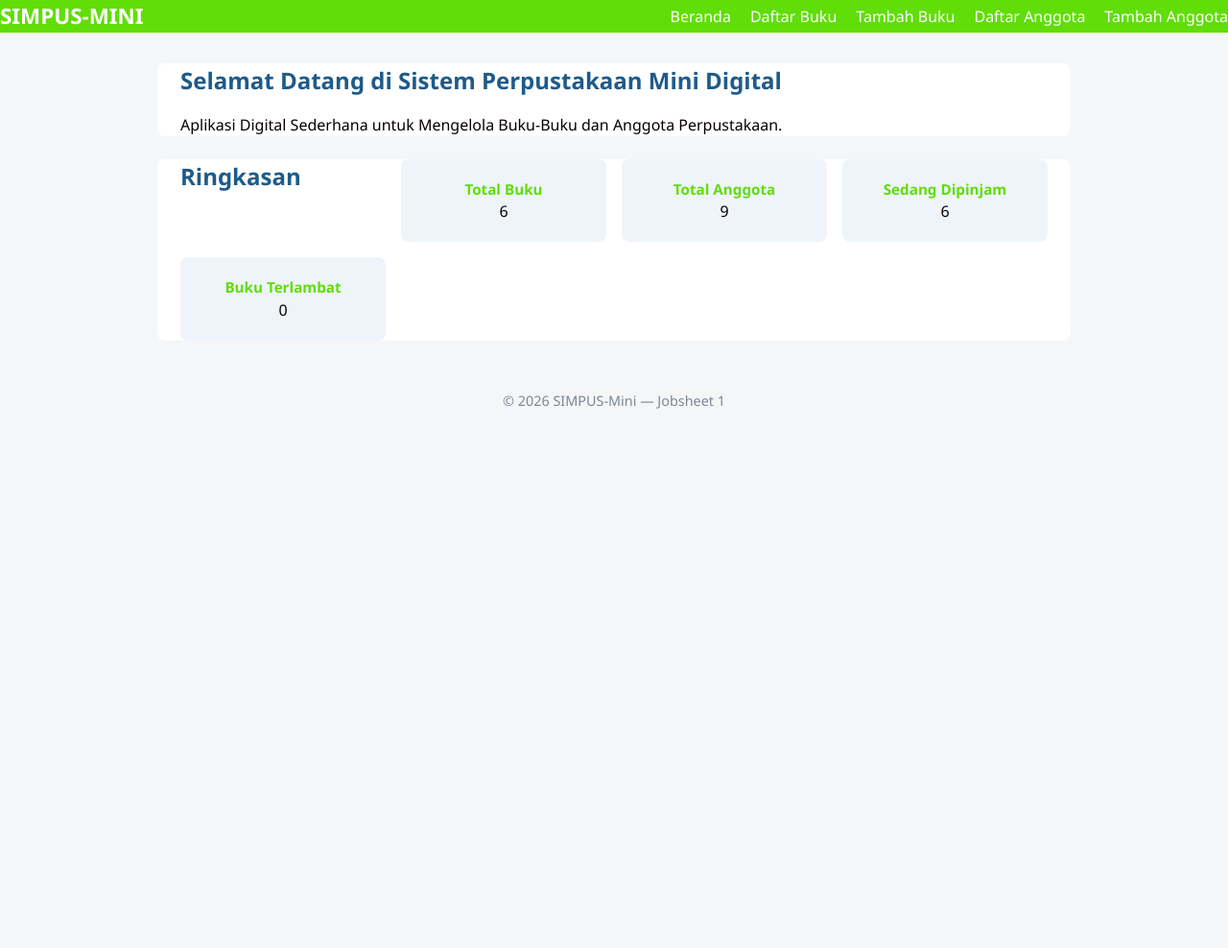
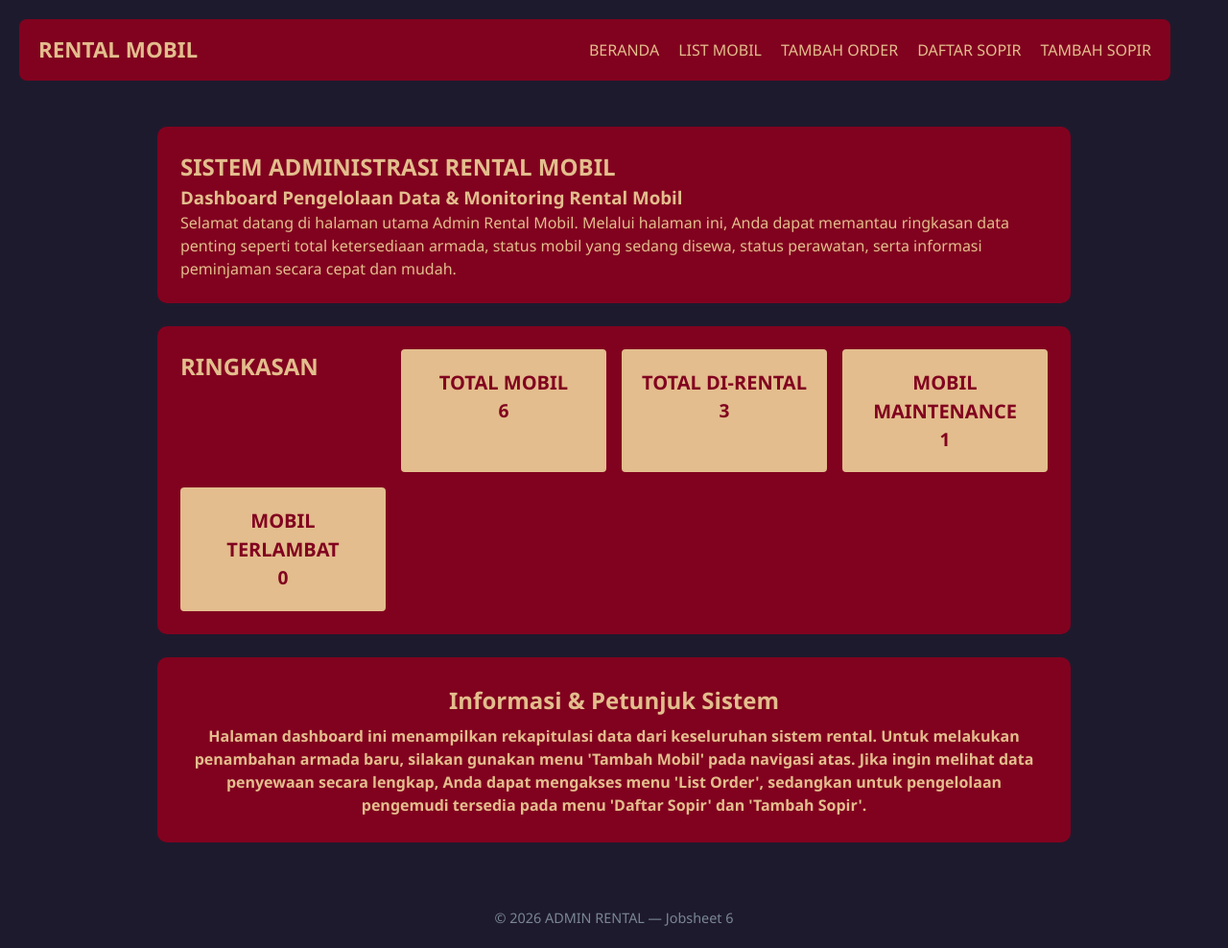
Before and after one commit to Naufal-farhan/D-P-Web, a PHP site: page /Jobsheet-06/index.html in a window 1280 px wide. Shown: the whole page at 96% size. Before the commit the page ends 426 px from the top, so only its background shows below. Run offline with PHP 8.4, Linux system fonts and the light colour scheme.

Commit message:
modifikasi content

```diff
--- a/Jobsheet/Jobsheet-06/assets/css/style.css
+++ b/Jobsheet/Jobsheet-06/assets/css/style.css
@@ -7,18 +7,29 @@
 
 body {
     font-family: "Segoe UI", Arial, Helvetica, sans-serif;
-    color: #070000;
-    background-color: #f5f6f8;
+    color: #e3bd8d;
+    background-color: #1e1a2d;
     line-height: 1.5;
 }
+
 header {
-    background-color:#61dd08 ;
-    color: #fff;
-    padding: 1rem, 1.5rem;
+background-color: #81021f;
+    color: #e3bd8d;
+
+    /* Tambahkan max-width agar lebarnya sama dengan kotak konten di bawah */
+    max-width: 1200px; /* Sesuaikan dengan lebar kotak konten di bawah Anda */
+
+    /* Berikan jarak atas-bawah (misal 15px) dan 'auto' di kiri-kanan agar di tengah */
+    margin: 1.25rem 1.25rem;
+
+    /* Padding untuk memberikan jarak teks ke tepi kiri-kanan dalam header */
+    padding: 15px 20px;
+
     display: flex;
     align-items: center;
     justify-content: space-between;
     flex-wrap: wrap;
+    border-radius: 8px;
 }
 
 header h1 {
@@ -30,13 +41,14 @@ header nav ul {
     display: flex;
     gap: 1.25rem;
 }
+
 header nav a {
-    color: #fff;
+    color: #e3bd8d;
     font-weight: 500;
 }
 
 a {
-    color: #61dd08;
+    color: #e3bd8d;
     text-decoration: none;
 }
 
@@ -44,58 +56,98 @@ a:hover {
     text-decoration: underline;
 }
 
-main{
+main {
     max-width: 1000px;
-    margin: 2rem auto;
+    margin: 3rem auto;
     padding: 0 1.5rem;
 }
-section{
-    background-color: #fff;
-    border-radius: 8px;
-    padding: 0 1.5rem;
+
+section {
+    background-color: #81021f;
+    border-radius: 10px;
+    padding: 1.5rem;
     margin-bottom: 1.5rem
 }
-section h2{
+
+section h2 {
     margin-bottom: 1rem;
-    color: #1d5b8a;
+    color: #e3bd8d;
 }
+
 /* Kartu Statistik (CSS Grid) */
 main section:nth-of-type(2) {
     display: grid;
     grid-template-columns: repeat(4, 1fr);
-    gap : 1rem
+    gap: 1rem ;
+    justify-content:space-between;
 }
+
 main section:nth-of-type(2) article {
-    background-color: #eef4fa;
-    border-radius: 8px;
+    justify-content:center;
+    background-color: #e3bd8d;
+    border-radius: 3.9px;
     padding: 1.25rem;
+    color: #81021f;
     text-align: center;
 }
-main section:nth-of-type(2) article h3{
-    font-size: 0.95rem;
+
+main section:nth-of-type(2) article h3 {
+    font-size: 1.25rem;
     font-weight: 700;
-    color: #61dd08;
+    color: #81021f;
 }
+main section:nth-of-type(2) article p {
+    font-size: 1.20rem;
+    font-weight: 700;
+    color: #81021f;
+}
+
+main section:nth-of-type(3) h3 {
+    font-size: 1.5rem;
+    padding: 0.2rem;
+    font-weight: 700;
+    color: #e3bd8d;
+    text-align: center;
+}
+
+main section:nth-of-type(3) p {
+    font-size: 1rem;
+    padding: 0.2rem;
+    font-weight: 700;
+    color: #e3bd8d;
+    text-align: center;
+}
+
+main section:nth-of-type(3) {
+    background-color: #81021f;
+}
+
 table {
     width: 100%;
     border-collapse: collapse;
 }
-th, td{
+
+th,
+td {
     text-align: left;
     padding: 0.65rem, 0.75rem;
     border-bottom: 1px solid #e2e6ea;
 }
-thead{
-    background-color:  #61dd08;
-    color: #fff;
+
+thead {
+    background-color: #81021f;
+    color: #e3bd8d;
 }
-tbody tr:nth-child(even){
+
+tbody tr:nth-child(even) {
     background-color: #f7f9fb;
 }
-tbody tr:hover{
+
+tbody tr:hover {
     background-color: #eef4fa;
 }
-td button{
+
+td button {
     padding: 0.35rem 0.7rem;
     margin-right: 0.35rem;
     border: none;
--- a/Jobsheet/Jobsheet-06/index.html
+++ b/Jobsheet/Jobsheet-06/index.html
@@ -1,57 +1,68 @@
 <!DOCTYPE html>
 <html lang="id">
 
-    <head>
-        <meta charset="UTF-8">
-        <meta name="viewport" content="width=device-width, initial-scale=1">
-        <link rel="stylesheet" href="assets/css/style.css">
-        <title>SIMPUS-MINI | Beranda</title>
-    </head>
+<head>
+    <meta charset="UTF-8">
+    <meta name="viewport" content="width=device-width, initial-scale=1">
+    <link rel="stylesheet" href="assets/css/style.css">
+    <title>RENTAL MOBIL | Beranda</title>
+</head>
+
 <body>
     <header>
-        <h1>SIMPUS-MINI</h1>
+        <h1>RENTAL MOBIL</h1>
         <button type="button" id="nav-toggle-btn" class="nav-toggle-label" aria-label="Menu">&#9776;</button>
         <nav>
             <ul>
-                <li><a href="index.html">Beranda</a></li>
-                <li><a href="buku/list.html">Daftar Buku</a></li>
-                <li><a href="buku/tambah.html">Tambah Buku</a></li>
-                <li><a href="anggota/list.html">Daftar Anggota</a></li>
-                <li><a href="anggota/tambah.html">Tambah Anggota</a></li>
+                <li><a href="index.html">BERANDA</a></li>
+                <li><a href="buku/list.html">LIST MOBIL</a></li>
+                <li><a href="buku/tambah.html">TAMBAH ORDER</a></li>
+                <li><a href="anggota/list.html">DAFTAR SOPIR</a></li>
+                <li><a href="anggota/tambah.html">TAMBAH SOPIR</a></li>
             </ul>
         </nav>
     </header>
 
     <main>
         <section>
-            <h2>Selamat Datang di Sistem Perpustakaan Mini Digital</h2>
-            <p>Aplikasi Digital Sederhana untuk Mengelola Buku-Buku dan Anggota Perpustakaan.</p>
+            <h1>SISTEM ADMINISTRASI RENTAL MOBIL</h1>
+            <h3>Dashboard Pengelolaan Data & Monitoring Rental Mobil</h3>
+            <p>Selamat datang di halaman utama Admin Rental Mobil. Melalui halaman ini, Anda dapat memantau ringkasan
+                data penting seperti total ketersediaan armada, status mobil yang sedang disewa, status perawatan, serta
+                informasi peminjaman secara cepat dan mudah.</p>
         </section>
 
         <section>
-            <h2>Ringkasan</h2>
+            <h2>RINGKASAN</h2>
             <article>
-                <h3>Total Buku</h3>
+                <h3>TOTAL MOBIL</h3>
                 <p>6</p>
             </article>
 
             <article>
-                <h3>Total Anggota</h3>
-                <p>9</p>
+                <h3>TOTAL DI-RENTAL</h3>
+                <p>3</p>
             </article>
 
             <article>
-                <h3>Sedang Dipinjam</h3>
-                <p>6</p>
+                <h3>MOBIL MAINTENANCE</h3>
+                <p>1</p>
             </article>
             <article>
-                <h3>Buku Terlambat</h3>
+                <h3>MOBIL TERLAMBAT</h3>
                 <p>0</p>
             </article>
         </section>
+        <section>
+            <h3>Informasi & Petunjuk Sistem</h3>
+            <p>Halaman dashboard ini menampilkan rekapitulasi data dari keseluruhan sistem rental. Untuk melakukan
+                penambahan armada baru, silakan gunakan menu 'Tambah Mobil' pada navigasi atas. Jika ingin melihat data
+                penyewaan secara lengkap, Anda dapat mengakses menu 'List Order', sedangkan untuk pengelolaan pengemudi
+                tersedia pada menu 'Daftar Sopir' dan 'Tambah Sopir'.</p>
+        </section>
     </main>
     <footer>
-        <p>&copy; 2026 SIMPUS-Mini &mdash; Jobsheet 1</p>
+        <p>&copy; 2026 ADMIN RENTAL &mdash; Jobsheet 6</p>
     </footer>
     <script src="assets/js/app.js"></script>
 </body>
```
Also changed, not shown: other parts of Jobsheet/Jobsheet-06/assets/css/style.css (+40 -20 lines), Jobsheet/Jobsheet-06/anggota/list.html (+4 -4 lines), Jobsheet/Jobsheet-06/buku/list.html (+5 -5 lines), Jobsheet/Jobsheet-06/buku/tambah.html (+5 -5 lines). Lines whose indentation alone changed are shown as unchanged.
